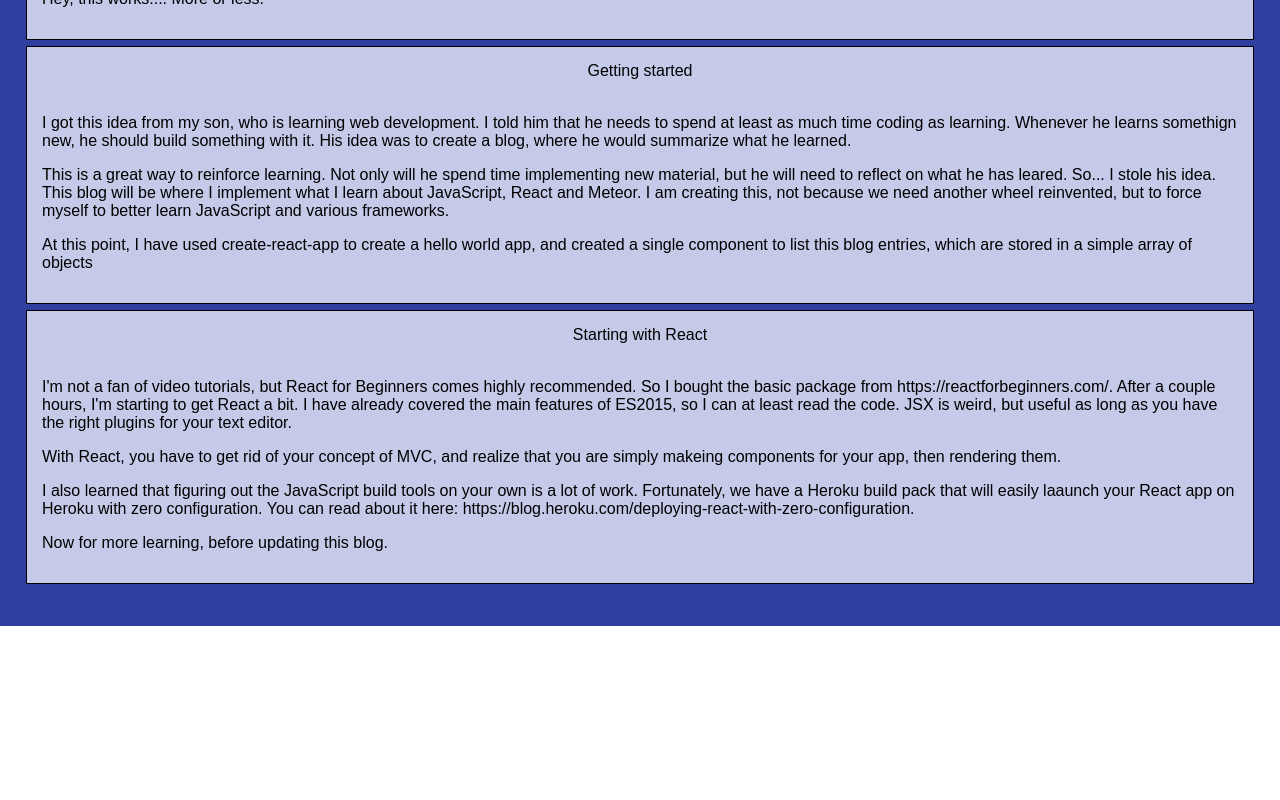
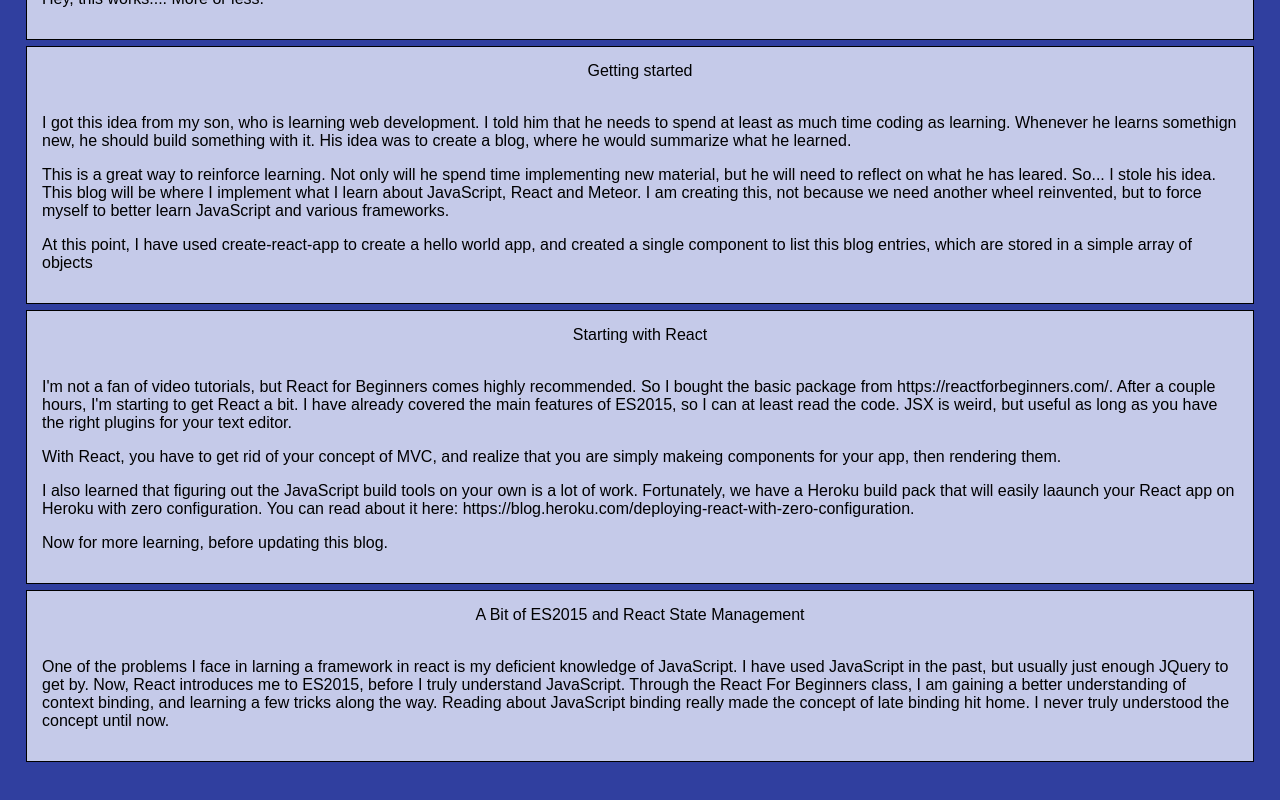
Before and after one commit to leogodin217/leoslearningblog, a React (Create React App) app: page / in a window 1280 px wide. Shown: the part 310-1110 px from the top of the page. Before the commit the page ends 936 px from the top, so only its background shows below. Built offline with nearby package versions, Linux system fonts and the light colour scheme.

Commit message:
Added a new post

```diff
--- a/src/content/Blogs.js
+++ b/src/content/Blogs.js
@@ -15,6 +15,11 @@ const Blogs = () => {
 			id: 3,
 			title: "Starting with React",
 			content: "I'm not a fan of video tutorials, but React for Beginners comes highly recommended. So I bought the basic package from https://reactforbeginners.com/. After a couple hours, I'm starting to get React a bit. I have already covered the main features of ES2015, so I can at least read the code. JSX is weird, but useful as long as you have the right plugins for your text editor.</p> With React, you have to get rid of your concept of MVC, and realize that you are simply makeing components for your app, then rendering them.</p> I also learned that figuring out the JavaScript build tools on your own is a lot of work. Fortunately, we have a Heroku build pack that will easily laaunch your React app on Heroku with zero configuration. You can read about it here: https://blog.heroku.com/deploying-react-with-zero-configuration.</p>Now for more learning, before updating this blog."
+		},
+		{
+			id: 4,
+			title: "A Bit of ES2015 and React State Management",
+			content: "One of the problems I face in larning a framework in react is my deficient knowledge of JavaScript. I have used JavaScript in the past, but usually just enough JQuery to get by. Now, React introduces me to ES2015, before I truly understand JavaScript. Through the React For Beginners class, I am gaining a better understanding of context binding, and learning a few tricks along the way. Reading about JavaScript binding really made the concept of late binding hit home. I never truly understood the concept until now."
 		}
 
 	]
```
